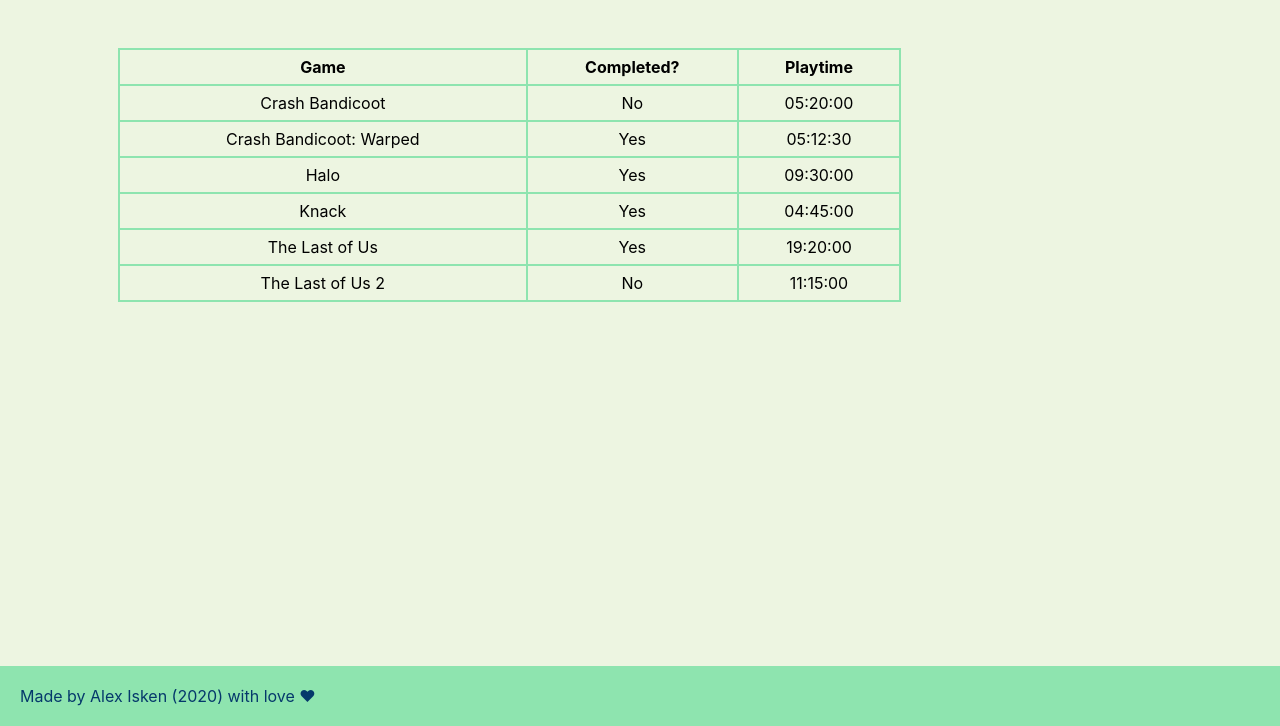
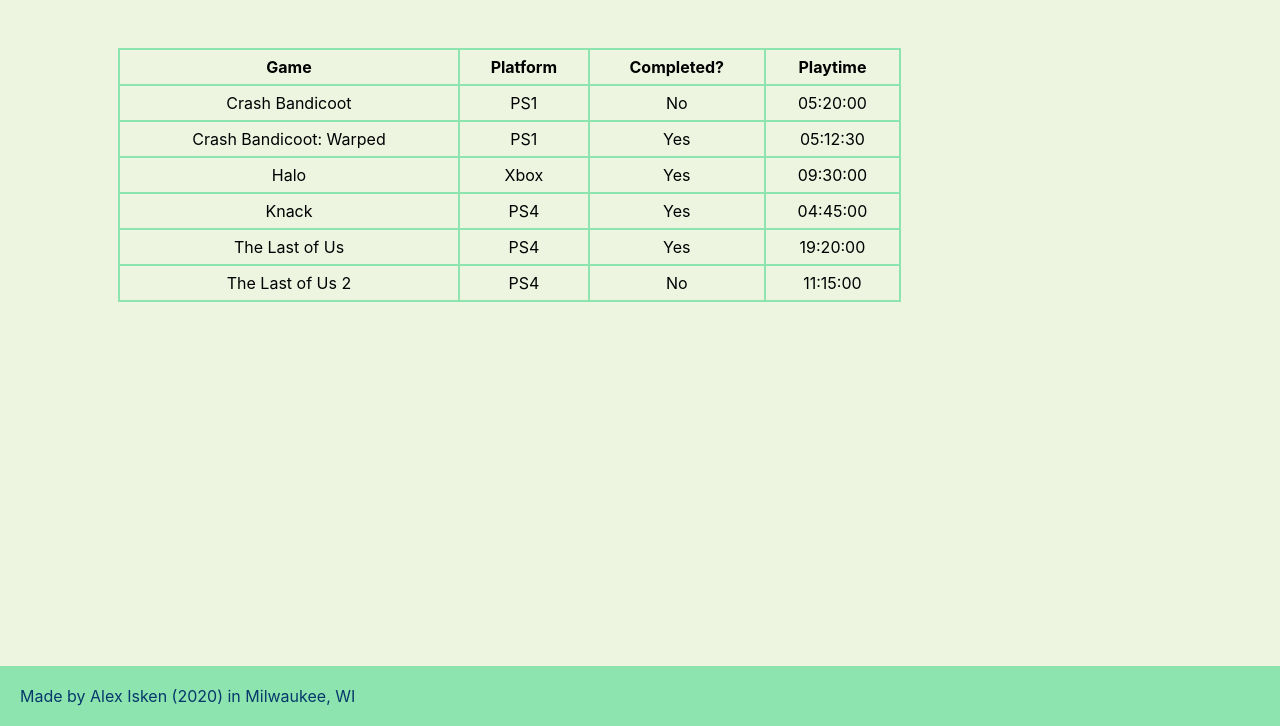
Before and after one commit to alexisken/game-gauge, a Flask app: page / in a window 1280 px wide. Shown: the part 74-800 px from the top of the page. Run offline with Flask 2, Linux system fonts and the light colour scheme; some libraries are stand-ins or nearby versions.

Commit message:
fixed some minor bugs

```diff
--- a/application.py
+++ b/application.py
@@ -1,3 +1,6 @@
+# Alex Isken - November 2020
+# Based largely on CS50X Finance homework
+
 import os
 
 from cs50 import SQL
--- a/templates/index.html
+++ b/templates/index.html
@@ -9,6 +9,7 @@
     <table class="custom-table">
       <tr>
         <th>Game</th>
+        <th>Platform</th>
         <th>Completed?</th>
         <th>Playtime</th>
       </tr>
@@ -16,6 +17,7 @@
       {% for game in game_list %}
       <tr>
         <td>{{ game['game_title'] }}</td>
+        <td>{{ game['platform'] }}</td>
 
         {% if game['complete'] == 1 %}
 
--- a/templates/layout.html
+++ b/templates/layout.html
@@ -54,7 +54,7 @@
 
         <footer class="footer">
             <div class="foot-text">
-                Made by Alex Isken (2020) with love ❤
+                Made by Alex Isken (2020) in Milwaukee, WI
             </div>
         </footer>
 
```
Also changed, not shown: games.db.
